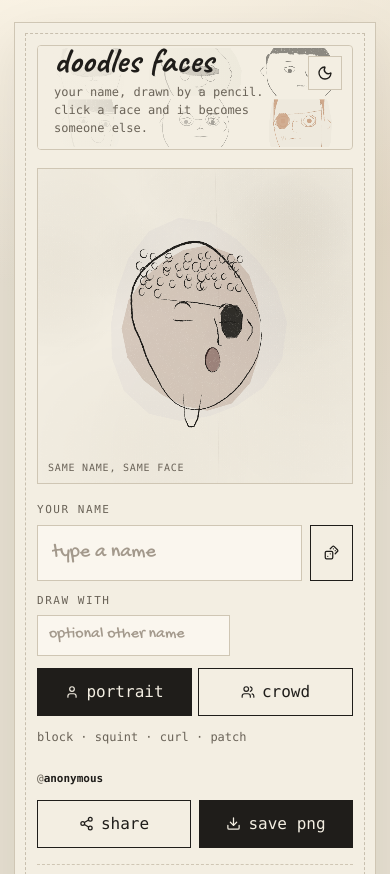
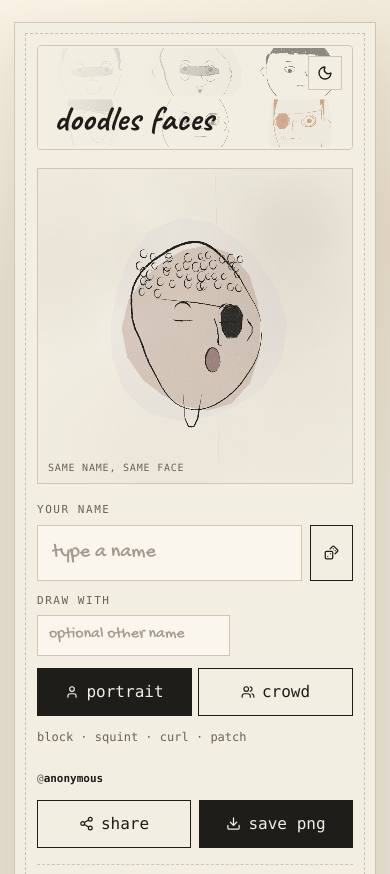
Before and after one commit to bolechen/doodles-faces, a website built with Vite: page index.html in a window 390 px wide. Shown: the top 874 px of the page. Built offline with nearby package versions, Linux system fonts and the light colour scheme; some packages are replaced by stand-ins of ours.

Commit message:
fix(ui): mobile hero tidy - hide lede on phones, keep on tablet

```diff
--- a/src/style.css
+++ b/src/style.css
@@ -111,10 +111,12 @@ html[data-theme="dark"] .sheet {
 @media (max-width: 780px) {
   .desk { grid-template-columns: 1fr; }
   .stamp { display: none; }
-  .hero-text { max-width: 72%; left: 16px; bottom: 12px; }
+  .hero-text { max-width: 72%; left: 16px; bottom: 14px; }
   .brand { font-size: clamp(34px, 9vw, 52px); line-height: 0.9; }
-  .lede { font-size: 12px; margin-top: 6px; }
   .theme-toggle { right: 10px; top: 10px; }
+}
+@media (max-width: 480px) {
+  .lede { display: none; }
 }
 .stage { @apply relative aspect-square overflow-hidden border border-line bg-paper; }
 .stage.crowd { aspect-ratio: 16 / 10; cursor: pointer; }
```
